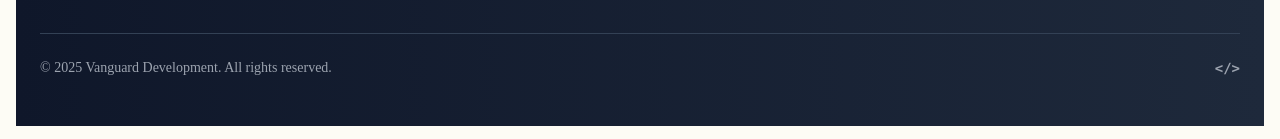
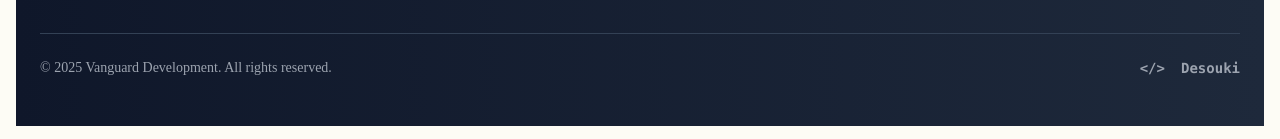
Before and after one commit to abdelrahman-desouki/VanguardDevelopment, a Next.js app: page / in a window 1280 px wide. Shown: the part 3722-3861 px from the top of the page. Built offline with nearby package versions, Linux system fonts and the light colour scheme.

Commit message:
Update footer.tsx

```diff
--- a/app/components/footer.tsx
+++ b/app/components/footer.tsx
@@ -132,6 +132,14 @@
                 <span className=" font-bold font-mono">&lt;/&gt;</span>
               )}
             </a>
+            {/* Desouki Link */}
+            <a
+              href="https://desouki.vercel.app/"
+              target="_blank"
+              rel="noopener noreferrer"
+              className="text-gray-400 hover:text-emerald-400 transition-colors font-mono font-semibold">
+                  Desouki
+            </a>
           </div>
         </div>
       </div>
```
